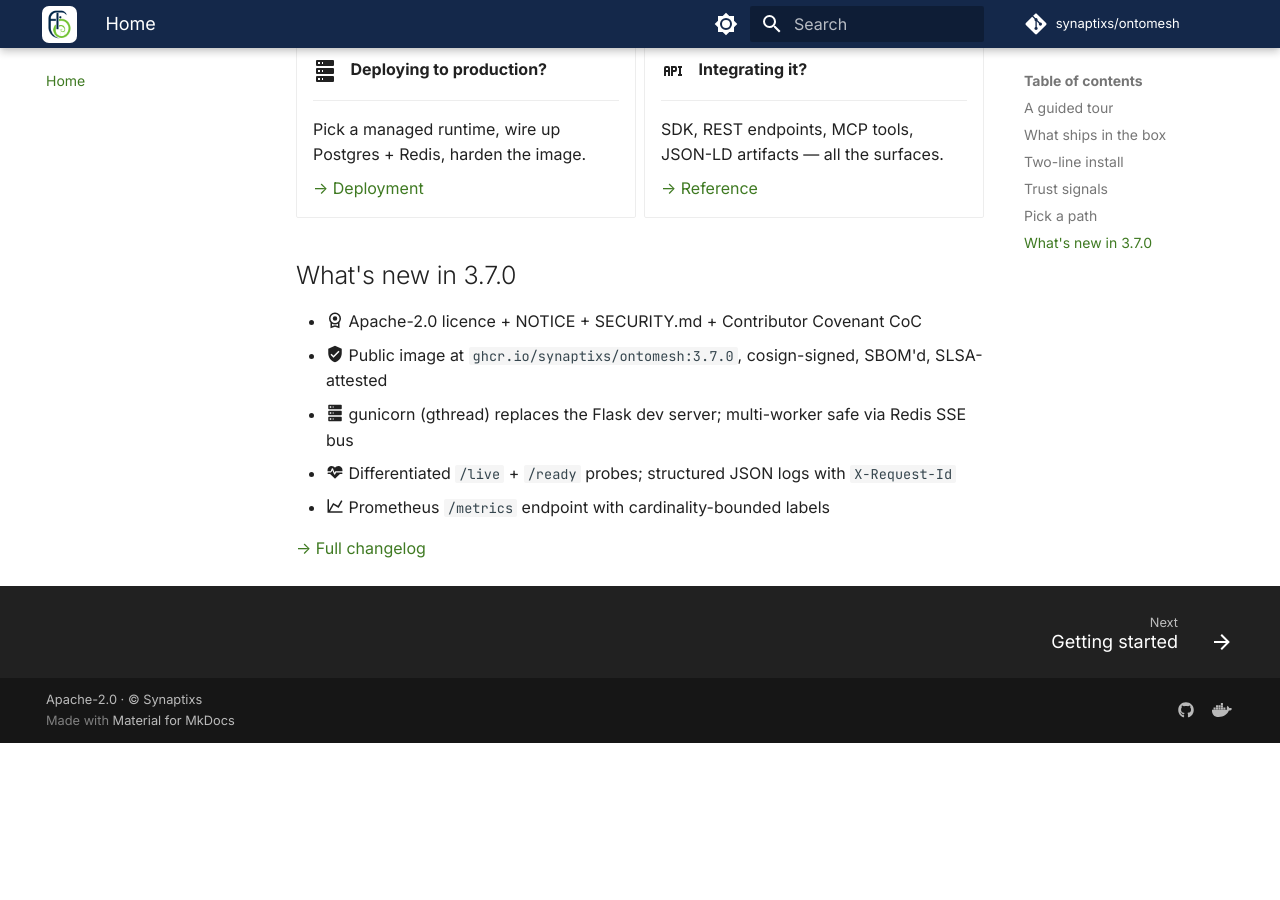
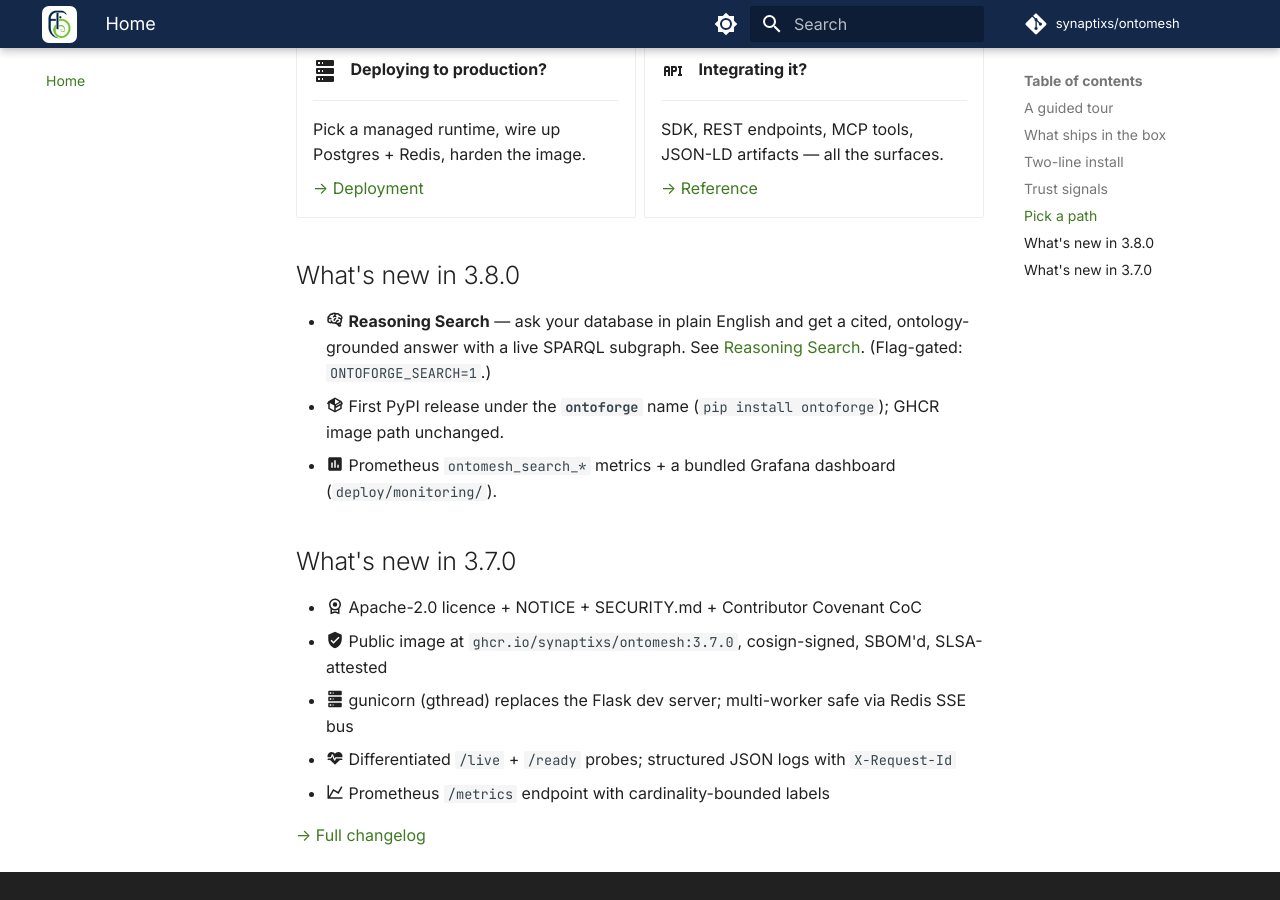
Before and after one commit to synaptixs/ontomesh, an MkDocs documentation site: the page built from docs/index.md, in a window 1280 px wide and 900 px high, scrolled down 5381 px. Built offline with MkDocs 1.6.1 and Material for MkDocs 9.7.7, drawn with Linux system fonts in a browser that asks for light colours; comment, search, counter and statistics services are not loaded; the version menu is left out; before the commit the page ends 6124 px from its top, so only the background shows below that.

Commit message:
release: v3.8.0 — Reasoning Search + first ontoforge PyPI release
Bump version 3.7.1-dev -> 3.8.0 across pyproject, ontoforge.__version__,
version-coupled tests, README, and docs. Adds a CHANGELOG [3.8.0] entry
(Reasoning Search, live SPARQL subgraph, search metrics/dashboard, the
ontoforge package rename, and the property-resolver fix).

Tagging v3.8.0 triggers the PyPI publish (ontoforge) and the GHCR image
(ghcr.io/synaptixs/ontomesh:3.8.0 + :latest).

Co-Authored-By: Claude Opus 4.8 <noreply@anthropic.com>

````diff
--- a/docs/deployment/managed-runtimes.md
+++ b/docs/deployment/managed-runtimes.md
@@ -8,6 +8,6 @@ Configs for the three managed runtimes ship at the repo root:
 | Render | [`render.yaml`](https://github.com/synaptixs/ontomesh/blob/main/render.yaml) | You want a one-click deploy with managed Postgres |
 | Cloud Run | [`deploy/cloudrun.yaml`](https://github.com/synaptixs/ontomesh/blob/main/deploy/cloudrun.yaml) | You're already on GCP |
 
-All three wrap the same `ghcr.io/synaptixs/ontomesh:3.7.0` image and configure `/live` + `/ready` probes correctly.
+All three wrap the same `ghcr.io/synaptixs/ontomesh:3.8.0` image and configure `/live` + `/ready` probes correctly.
 
 The full guide is at [`deploy/README.md`](https://github.com/synaptixs/ontomesh/blob/main/deploy/README.md).
--- a/docs/deployment/postgres.md
+++ b/docs/deployment/postgres.md
@@ -6,7 +6,7 @@ Set one env var to switch from SQLite to Postgres:
 docker run -d --name ontomesh \
   -p 5051:5051 \
   -e ONTOMESH_DB_URL=postgresql://user:pass@host:5432/ontomesh \
-  ghcr.io/synaptixs/ontomesh:3.7.0
+  ghcr.io/synaptixs/ontomesh:3.8.0
 ```
 
 The wizard's saved-ontologies store, preferences, and session state all migrate transparently.  Both backends share the same wire schema.
--- a/docs/index.md
+++ b/docs/index.md
@@ -127,6 +127,16 @@ grounded the answer with a SPARQL `SELECT` over the materialized RDF triples.
 
 </div>
 
+## What's new in 3.8.0
+
+- :material-brain: **Reasoning Search** — ask your database in plain English and get a
+  cited, ontology-grounded answer with a live SPARQL subgraph. See
+  [Reasoning Search](reference/search.md). (Flag-gated: `ONTOFORGE_SEARCH=1`.)
+- :material-package-variant: First PyPI release under the **`ontoforge`** name
+  (`pip install ontoforge`); GHCR image path unchanged.
+- :material-chart-box: Prometheus `ontomesh_search_*` metrics + a bundled Grafana
+  dashboard (`deploy/monitoring/`).
+
 ## What's new in 3.7.0
 
 - :material-license: Apache-2.0 licence + NOTICE + SECURITY.md + Contributor Covenant CoC
--- a/ontoforge/__init__.py
+++ b/ontoforge/__init__.py
@@ -28,5 +28,5 @@ SDK callers don't get tied to internals during the v3.x line.
 
 from __future__ import annotations
 
-__version__ = "3.7.1-dev"
+__version__ = "3.8.0"
 __all__ = ["__version__"]
--- a/pyproject.toml
+++ b/pyproject.toml
@@ -4,7 +4,7 @@ build-backend = "setuptools.build_meta"
 
 [project]
 name = "ontoforge"
-version = "3.7.1-dev"
+version = "3.8.0"
 description = "Ontomesh — the ontology mesh for GraphRAG. Mine ontologies from logs, validate with SHACL, ship a hybrid retriever."
 readme = "README.md"
 requires-python = ">=3.10"
````
Also changed, not shown: CHANGELOG.md (+21 -0 lines), README.md (+2 -2 lines), docs/deployment/docker.md (+4 -4 lines), docs/getting-started/install.md (+5 -7 lines), 2 other files.
